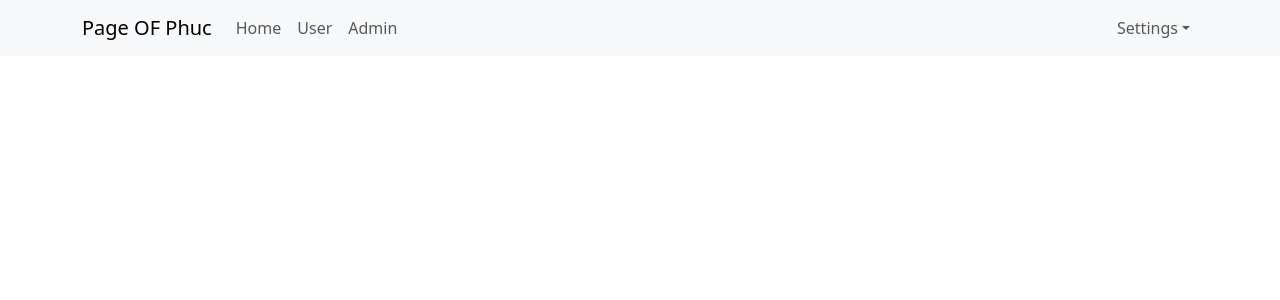
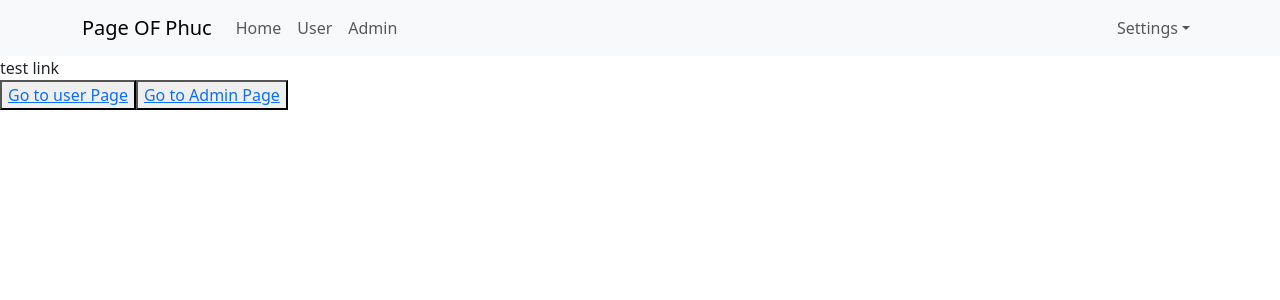
Before and after one commit to ngophuc29/Learn, a React (Create React App) app: page / in a window 1280 px wide. Shown: the top 300 px of the page. Built offline with nearby package versions, Linux system fonts and the light colour scheme.

Commit message:
setup React Router Dom  va dùng thẻ link để chuyển trang

```diff
--- a/src/App.js
+++ b/src/App.js
@@ -6,7 +6,7 @@ import { increaseCounter, decreaseCounter } from './redux/action/counterAction';
 
 import React from 'react';
 import Header from './components/Header/Header';
-
+import { Link } from "react-router-dom";
 // class App extends React.Component {
 
 //   render() {
@@ -34,6 +34,23 @@ const App = () => {
       <Header></Header>
 
 
+      <div>
+        test link
+        <div>
+          <button type="button">
+            <Link to='/user'>    Go to user Page</Link>
+
+
+          </button>
+          <button type="button">
+
+            <Link to='/admin'>   Go to Admin Page</Link>
+
+          </button>
+
+        </div>
+      </div>
+
     </div>
   );
 }
--- /dev/null
+++ b/src/components/Admin/Admin.js
@@ -0,0 +1,8 @@
+const Admin = () => {
+    return (
+        <>
+    AdMin Page
+        </>);
+}
+
+export default Admin;
--- a/src/components/Header/Header.jsx
+++ b/src/components/Header/Header.jsx
@@ -2,6 +2,7 @@ import Container from 'react-bootstrap/Container';
 import Nav from 'react-bootstrap/Nav';
 import Navbar from 'react-bootstrap/Navbar';
 import NavDropdown from 'react-bootstrap/NavDropdown';
+import { Link } from "react-router-dom";
 
 const Header = () => {
     return (
@@ -11,10 +12,14 @@ const Header = () => {
                 <Navbar.Toggle aria-controls="basic-navbar-nav" />
                 <Navbar.Collapse id="basic-navbar-nav">
                     <Nav className="me-auto">
-                        <Nav.Link href="#home">Home</Nav.Link>
-                        <Nav.Link href="#user">User</Nav.Link>
-                        <Nav.Link href="#admin">Admin</Nav.Link>
+                        {/* <Nav.Link href="/">Home</Nav.Link>
+                        <Nav.Link href="/user">User</Nav.Link>
+                        <Nav.Link href="/admin">Admin</Nav.Link> */}
 
+                        <Link to="/" className='nav-link'>Home</Link>
+                        <Link to="/user"  className='nav-link'>User</Link>
+
+                        <Link to="/admin"  className='nav-link'>Admin</Link>
 
                     </Nav>
                     <Nav>
--- /dev/null
+++ b/src/components/User/User.js
@@ -0,0 +1,7 @@
+const User = (props) => {
+    return (<>
+        User Components
+    </>);
+}
+
+export default User;
--- a/src/index.js
+++ b/src/index.js
@@ -5,11 +5,27 @@ import reportWebVitals from './reportWebVitals';
 import { Provider } from 'react-redux';
 import store from './redux/store';
 import 'bootstrap/dist/css/bootstrap.min.css';
+
+import { BrowserRouter,
+  Route,
+  Routes } from "react-router-dom"
+import User from './components/User/User';
+import Admin from './components/Admin/Admin';
+
 const root = ReactDOM.createRoot(document.getElementById('root'));
 root.render(
   <Provider store={store}>
-    {/* <React.StrictMode> */}
-      <App />
+    {/* <React.StrictMode> */ }
+    <BrowserRouter>
+       <Routes>
+          <Route path='/' element={<App></App>}></Route>
+          <Route path='/user' element={<User></User>}></Route>
+
+
+          <Route path='/admin' element={ <Admin></Admin>}></Route>
+
+       </Routes>
+    </BrowserRouter>
     {/* </React.StrictMode> */}
   </Provider>
 );
```
